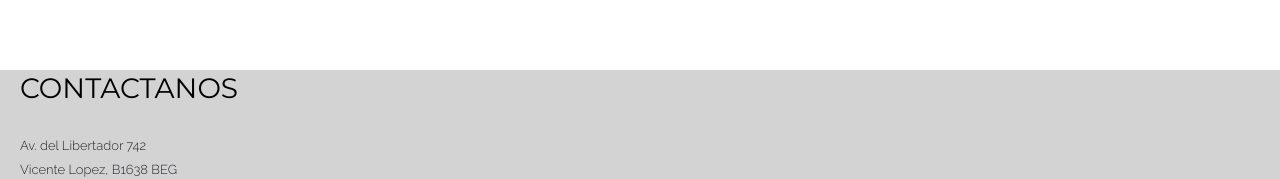
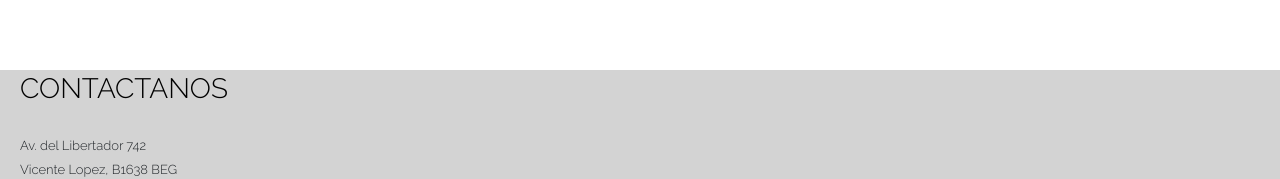
Before and after one commit to palomaesteves/proyectofinal, a website: page index.html in a window 1280 px wide. Shown: the part 1004-1183 px from the top of the page. Drawn offline with nearby package versions, Linux system fonts and the light colour scheme; files that its build step writes are made by us from their sources.

Commit message:
cambios en el footer dos

```diff
--- a/SCSS/tipografias.scss
+++ b/SCSS/tipografias.scss
@@ -42,7 +42,7 @@ h3{
     margin: 20px 0 20px 20px;
     padding: 2px 0 2px 0;
     line-height: 1;
-    font-family: "Montserrat", sans-serif;
+    font-family: Raleway;
     color:black;
     font-weight: bold;
     padding-bottom: 20px;
```
